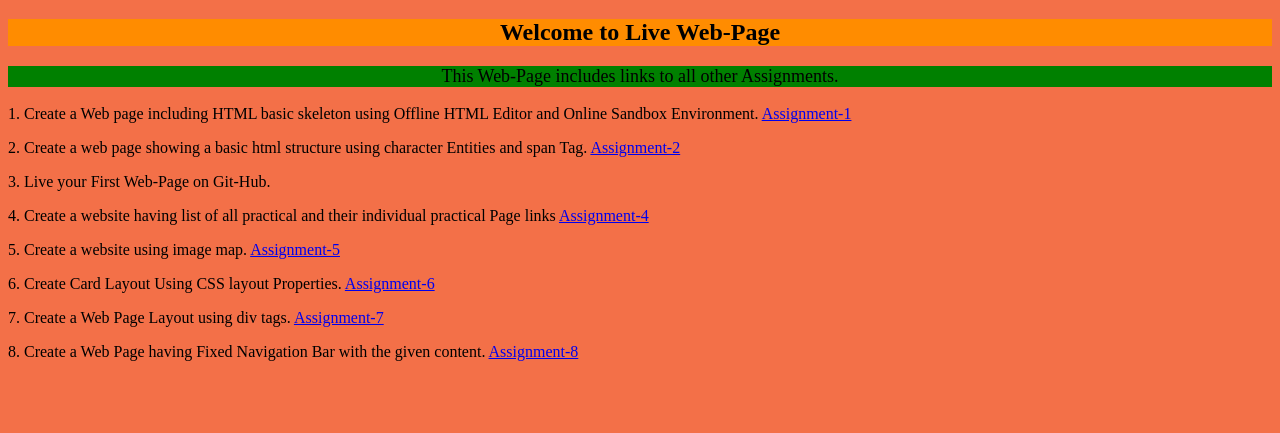
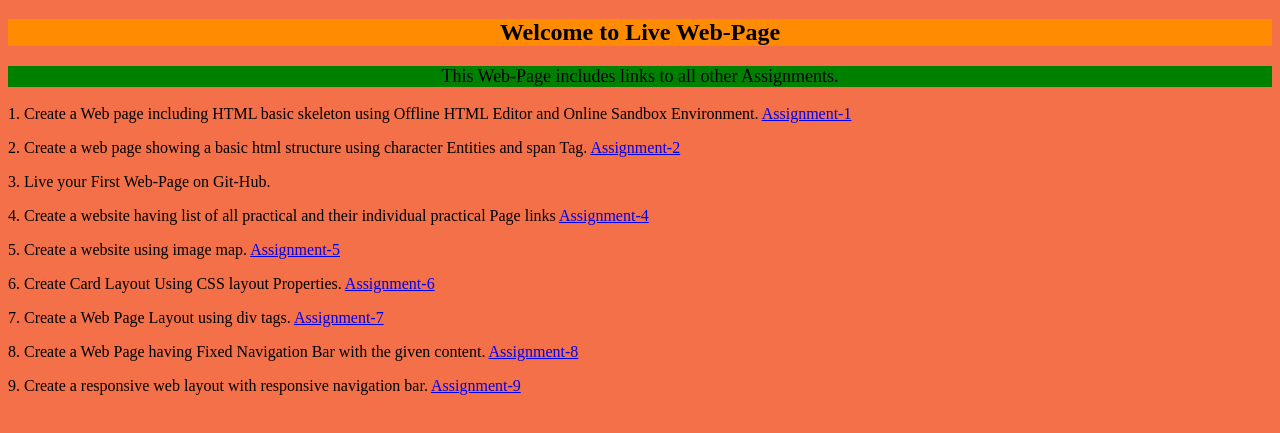
Before and after one commit to divyanshgarg01/divyanshgarg01.github.io, a plain HTML site: page index.html in a window 1280 px wide. Shown: the part 61-494 px from the top of the page. Drawn offline with Linux system fonts and the light colour scheme.

Commit message:
Update index.html

```diff
--- a/index.html
+++ b/index.html
@@ -45,5 +45,9 @@
         8. Create a Web Page having Fixed Navigation Bar with the given content.
         <a href="./Assignment8.html">Assignment-8</a>
     </p>
+    <p>
+        9. Create a responsive web layout with responsive navigation bar.
+        <a href="./Assignment9.html">Assignment-9</a>
+    </p>
 </body>
 </html>
```
